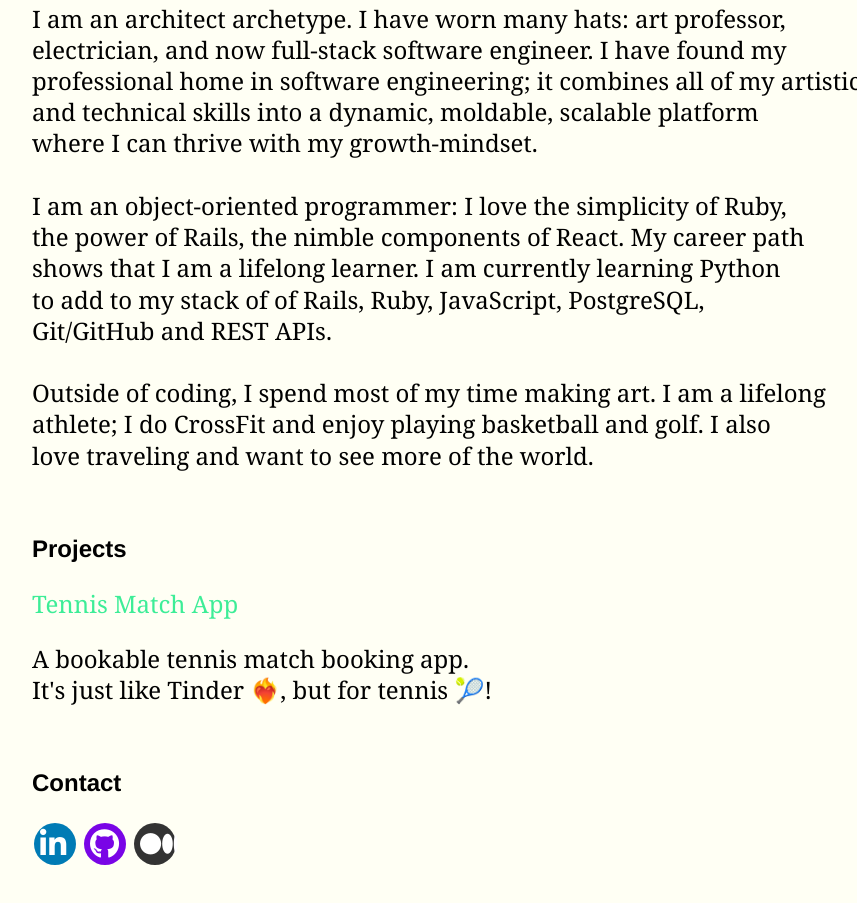
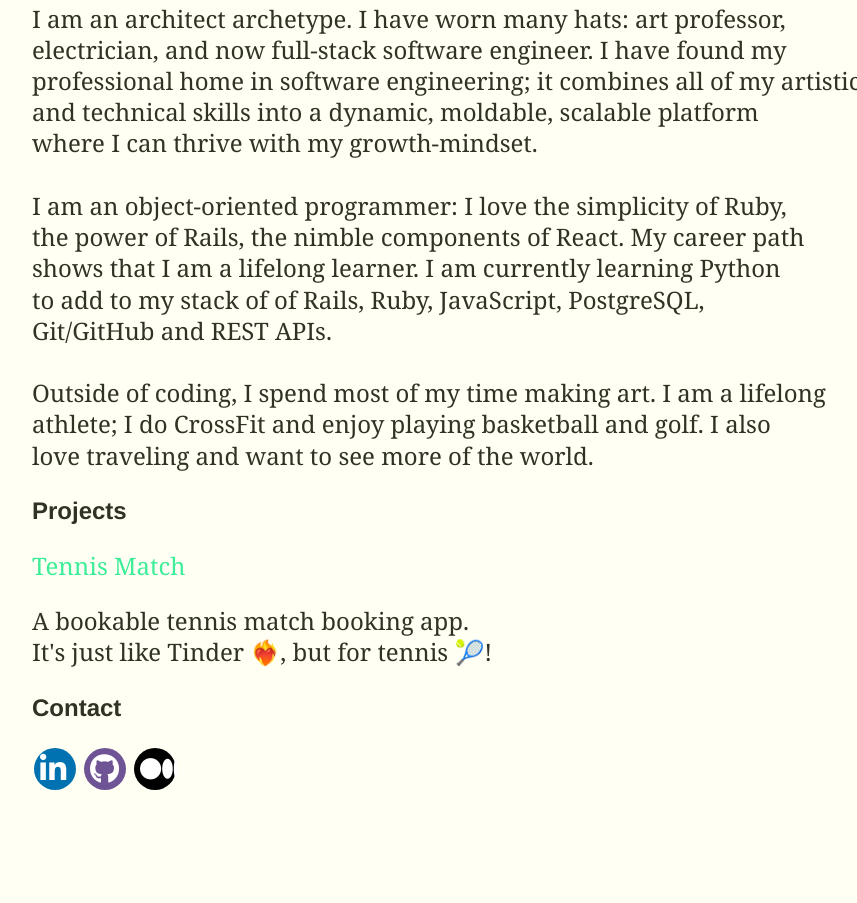
Before and after one commit to caraerskine/caraerskine.github.io, a plain HTML site: page index.html in a window 1280 px wide. Shown: the part 339-1242 px from the top of the page, without its empty margins (48-905 px from the left). After the commit the page ends 1214 px from the top, so only its background shows below. Drawn offline with Linux system fonts and the light colour scheme.

Commit message:
will correct style colors

```diff
--- a/index.html
+++ b/index.html
@@ -38,14 +38,12 @@
       making art. I am a lifelong <br>athlete; I do CrossFit and enjoy playing basketball and golf. I
       also <br> love traveling and want to see more of the world.
     </p>
-    <br>
     <h2>Projects</h2>
     <p>
-     <p><a href="https://tennis-club.onrender.com/" target="_blank" class="link">Tennis Match App</a></p>
+     <p><a href="https://tennis-club.onrender.com/" target="_blank" class="link">Tennis Match</a></p>
       <p>A bookable tennis match booking app. <br>
         It's just like Tinder ❤️‍🔥, but for tennis 🎾!</p>
     </p>
-    <br>
     <h2>Contact</h2>
     <!-- <p>
     Find me on LinkedIn, check out my GitHub and follow me on Medium!
--- a/styles.css
+++ b/styles.css
@@ -1,7 +1,6 @@
 body {
     margin: 5em;
     margin-top: 3em;
-
     /* background: white; */
     background: #fffff4;
     text-align: left;
@@ -13,13 +12,13 @@ img {
     border-radius: 50%;
 }
 
-  .username {
+.username {
     font-weight: bold;
-  }
+}
 
-  em {
+  /* em {
     color: red;
-  }
+  } */
 
   .fa {
     padding: 6px;
@@ -36,17 +35,17 @@ img {
   }
 
   .fa-linkedin {
-    background: #007bb5;
+    background: #0072b1;
     color: white;
   }
 
   .fa-github {
-    background: #7905e6;
+    background: #6e5494;
     color: white;
   }
 
   .fa-medium {
-    background: #333333;
+    background: #000000;
     color: white;
   }
 
@@ -57,6 +56,7 @@ img {
     font-family: Helvetica;
     text-align: left;
     text-decoration: none;
+    color: #007b22;
   }
 
   h2 {
@@ -65,6 +65,7 @@ img {
     font-family: Helvetica;
     text-align: left;
     text-decoration: none;
+    color: #303324;
   }
 
   p {
@@ -73,6 +74,7 @@ img {
     font-family: Georgia;
     text-align: left;
     text-decoration: none;
+    color: #303324;
    }
 
    a {
```
